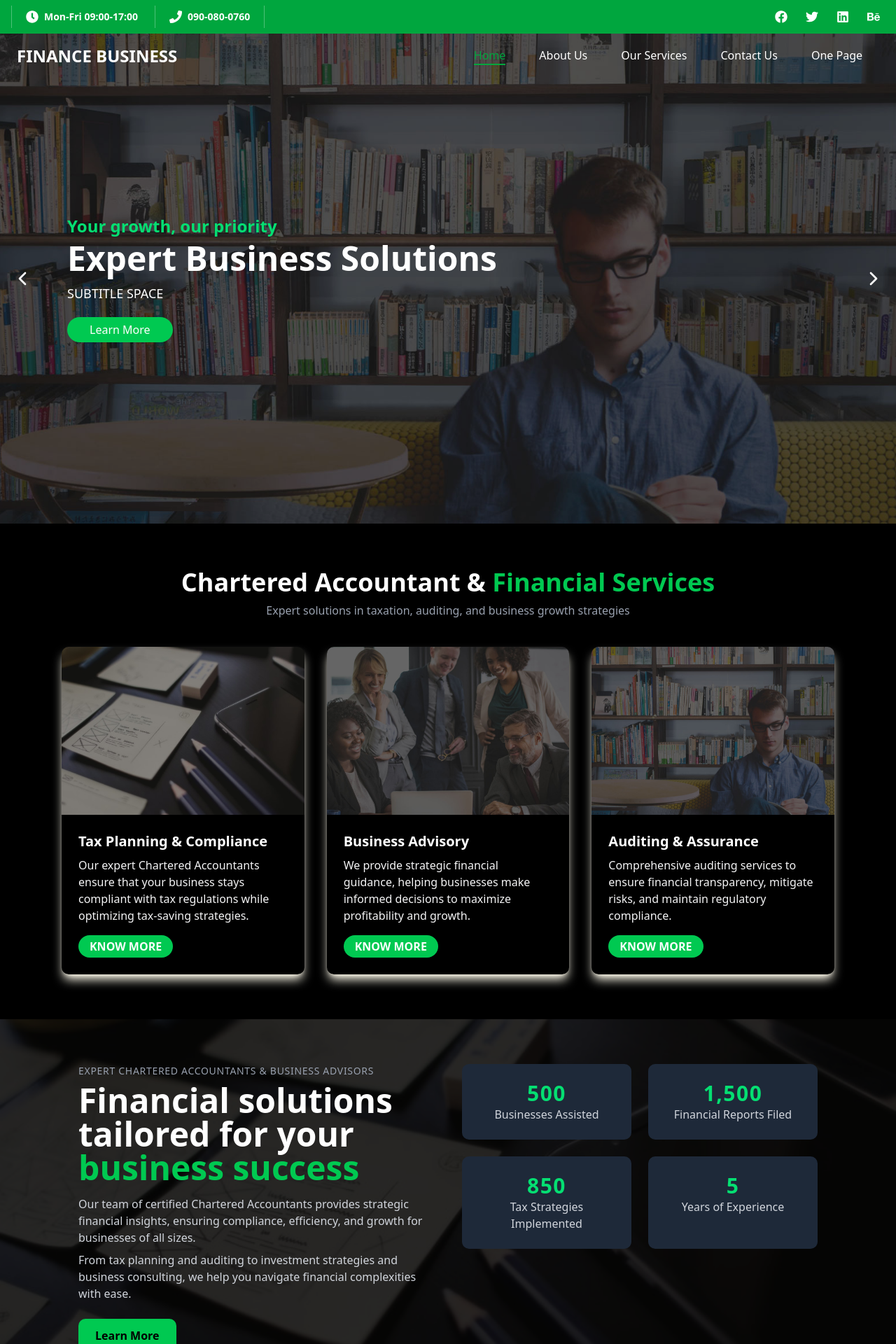
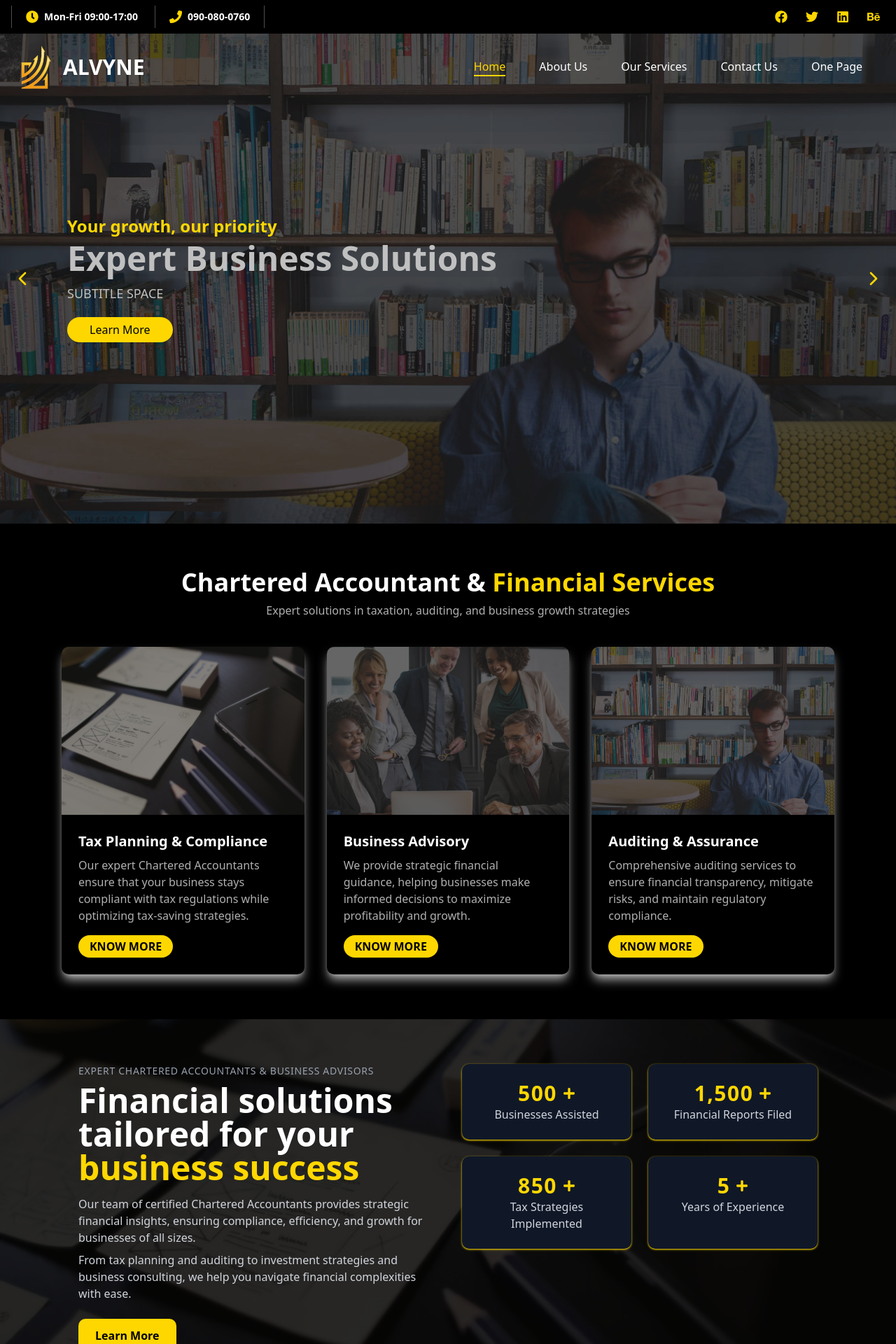
Before and after one commit to beingu15/alvine, a Next.js app: page / in a window 1280 px wide. Shown: the top 1920 px of the page at 70% size. Built offline with nearby package versions, Linux system fonts and the light colour scheme.

Commit message:
colour change

```diff
--- a/src/app/globals.css
+++ b/src/app/globals.css
@@ -49,7 +49,14 @@ body {
     --sidebar-accent-foreground: oklch(0.205 0 0);
     --sidebar-border: oklch(0.922 0 0);
     --sidebar-ring: oklch(0.708 0 0);
-
+    --primary-color: #FFD700; /* Gold */
+    --secondary-color: #B0B0B0; /* Silver */
+    --background-dark: #000000;
+    --text-light: #ffffff;
+    --shadow-color: rgba(255, 215, 0, 0.2);
+    --primary-color: #FFD700;
+  --footer-bg: #07101d;
+  --input-bg: #161b22;
 }
 
   .dark {
--- a/src/components/About.js
+++ b/src/components/About.js
@@ -5,7 +5,7 @@ import { motion } from 'framer-motion';
 
 export default function AboutCompanySection() {
   return (
-    <section className="relative bg-black text-white py-16 flex flex-col md:flex-row items-center  mx-auto px-6 md:px-12 overflow-hidden">
+    <section className="relative bg-black text-white py-16 flex flex-col md:flex-row items-center mx-auto px-6 md:px-12 overflow-hidden">
       {/* Left Image Section */}
       <motion.div
         className="md:w-1/2 relative w-full h-96 md:h-[500px]"
@@ -17,7 +17,7 @@ export default function AboutCompanySection() {
           src="/slide1.jpg" // Change to a relevant image
           alt="Chartered Accountants"
           fill
-          className="object-cover rounded-lg shadow-lg"
+          className="object-cover rounded-lg "
         />
       </motion.div>
 
@@ -32,7 +32,7 @@ export default function AboutCompanySection() {
          WHO WE ARE
         </h4>
         <h2 className="text-3xl md:text-5xl font-bold mt-2">
-          Trusted <span className="text-green-500">Financial Solutions</span> for Your Business
+          Trusted <span className="text-[#FFD700]">Financial Solutions</span> for Your Business
         </h2>
         <p className="mt-4 text-gray-300">
           We are a team of **certified Chartered Accountants** providing **tax planning, auditing, financial consulting, and business advisory** services. Our expertise helps businesses stay compliant, optimize finances, and achieve sustainable growth.
@@ -51,7 +51,7 @@ export default function AboutCompanySection() {
         </ul>
 
         <motion.button
-          className="mt-6 px-6 py-3 bg-green-500 text-black font-semibold rounded-lg hover:bg-green-600 transition"
+          className="mt-6 px-6 py-3 bg-[#FFD700] text-black font-semibold rounded-lg hover:bg-[#E6C200] transition shadow-lg "
           whileHover={{ scale: 1.05 }}
           whileTap={{ scale: 0.95 }}
           transition={{ duration: 0.3 }}
--- a/src/components/Banner.js
+++ b/src/components/Banner.js
@@ -49,14 +49,14 @@ const BannerCarousel = () => {
       {/* Custom Navigation Buttons */}
       <button
         onClick={() => sliderRef.current?.slickPrev()}
-        className="absolute left-4 top-1/2 transform -translate-y-1/2 z-10 text-white hover:bg-opacity-80"
+        className="absolute left-4 top-1/2 transform -translate-y-1/2 z-10 text-[#FFD700] hover:bg-opacity-80"
       >
         <ChevronLeft size={32} />
       </button>
 
       <button
         onClick={() => sliderRef.current?.slickNext()}
-        className="absolute right-4 top-1/2 transform -translate-y-1/2 z-10 text-white hover:bg-opacity-80"
+        className="absolute right-4 top-1/2 transform -translate-y-1/2 z-10 text-[#FFD700] hover:bg-opacity-80"
       >
         <ChevronRight size={32} />
       </button>
@@ -66,23 +66,23 @@ const BannerCarousel = () => {
         {slides.map((slide, index) => (
           <div key={index} className="relative w-full h-[750px] xl:h-[700px] lg:h-[600px] md:h-[500px] sm:h-[400px]">
             <Image
-  src={slide.image}
-  alt={slide.title}
-  fill
-  className="object-cover brightness-80"
-/>
+              src={slide.image}
+              alt={slide.title}
+              fill
+              className="object-cover brightness-80"
+            />
 
-            <div className="absolute inset-0 flex flex-col items-start justify-center px-15 xl:px-24 lg:px-24 md:px-18 sm:px-20 text-white">
-              <h3 className="text-2xl xl:text-2xl lg:text-2xl md:text-2xl sm:text-2xl font-semibold text-green-400 mb-2 xl:mb-1.5 lg:mb-1 md:mb-1 sm:mb-0.5">
+            <div className="absolute inset-0 flex flex-col items-start justify-center px-15 xl:px-24 lg:px-24 md:px-18 sm:px-20 text-[#C0C0C0]">
+              <h3 className="text-xl xl:text-2xl lg:text-2xl md:text-2xl sm:text-2xl font-semibold text-[#FFD700] mb-2 xl:mb-1.5 lg:mb-1 md:mb-1 sm:mb-0.5">
                 {slide.subtitle}
               </h3>
-              <h2 className="text-4xl xl:text-5xl lg:text-6xl md:text-5xl sm:text-4xl font-bold max-w-3xl mb-4 xl:mb-3 lg:mb-2 md:mb-2 sm:mb-1">
+              <h2 className="text-2xl xl:text-5xl lg:text-6xl md:text-5xl sm:text-4xl font-bold max-w-3xl mb-4 xl:mb-3 lg:mb-2 md:mb-2 sm:mb-1">
                 {slide.title}
               </h2>
               <p className="text-lg xl:text-lg lg:text-base md:text-sm sm:text-xs max-w-xl mb-6 xl:mb-5 lg:mb-4 md:mb-3 sm:mb-2">
                 SUBTITLE SPACE
               </p>
-              <Button className="bg-green-500 hover:bg-green-600 text-white px-10 xl:px-8 lg:px-6 md:px-4 py-3 lg:py-2 md:py-1 rounded-full text-lg xl:text-base lg:text-sm md:text-xs sm:text-xs">
+              <Button className="bg-[#FFD700] hover:bg-[#E6C200] text-black px-10 xl:px-8 lg:px-6 md:px-4 py-3 lg:py-2 md:py-1 rounded-full text-lg xl:text-base lg:text-sm md:text-xs sm:text-xs">
                 {slide.buttonText}
               </Button>
             </div>
--- a/src/components/BusinessGrowthSection.js
+++ b/src/components/BusinessGrowthSection.js
@@ -1,5 +1,6 @@
 import Image from "next/image";
 import { NumberTicker } from "./magicui/number-ticker";
+import { FaPlus } from "react-icons/fa"; // Import Plus Icon
 
 export default function BusinessGrowthSection() {
   return (
@@ -22,8 +23,8 @@ export default function BusinessGrowthSection() {
             Expert Chartered Accountants & Business Advisors
           </h4>
           <h2 className="text-3xl md:text-5xl font-bold mt-2">
-            Financial solutions tailored for your {" "}
-            <span className="text-green-500">business success</span>
+            Financial solutions tailored for your{" "}
+            <span className="text-[#FFD700]">business success</span>
           </h2>
           <p className="mt-4 text-gray-300">
             Our team of certified Chartered Accountants provides strategic financial insights, ensuring compliance, efficiency, and growth for businesses of all sizes.
@@ -32,7 +33,7 @@ export default function BusinessGrowthSection() {
             From tax planning and auditing to investment strategies and business consulting, we help you navigate financial complexities with ease.
           </p>
 
-          <button className="mt-6 px-6 py-3 bg-green-500 text-black font-semibold rounded-lg hover:bg-green-600 transition">
+          <button className="mt-6 px-6 py-3 bg-[#FFD700] text-black font-semibold rounded-lg hover:bg-[#E6C200] transition">
             Learn More
           </button>
         </div>
@@ -47,14 +48,17 @@ export default function BusinessGrowthSection() {
           ].map((stat, index) => (
             <div
               key={index}
-              className="bg-gray-800 bg-opacity-60 p-6 text-center rounded-lg"
+              className="bg-gray-900 bg-opacity-80 p-6 text-center rounded-lg shadow-sm shadow-[#FFD700]"
             >
-              {/* Number Ticker */}
-              <NumberTicker
-                value={stat.number}
-                duration={2.5} // Adjust the animation duration
-                className="text-3xl font-bold text-green-400"
-              />
+              {/* Number Ticker + Plus Icon */}
+              <div className="flex items-center justify-center space-x-2">
+                <NumberTicker
+                  value={stat.number}
+                  duration={2.5} // Adjust the animation duration
+                  className="text-3xl font-bold text-[#FFD700]"
+                />
+                <FaPlus className="text-[#FFD700] text-lg" />
+              </div>
               <p className="text-gray-300">{stat.label}</p>
             </div>
           ))}
--- a/src/components/Footer.js
+++ b/src/components/Footer.js
@@ -1,90 +1,67 @@
-'use client'; // Add this directive at the top
+'use client';
 
 import Image from 'next/image';
 import Link from 'next/link';
 
 const Footer = () => {
   return (
-    <footer className="bg-[#00102B] text-gray-300 py-10 px-8 ">
+    <footer className="bg-[var(--footer-bg)] text-gray-300 py-10 px-8">
       <div className="max-w-7xl mx-auto grid grid-cols-2 md:grid-cols-3 gap-10">
-        {/* "We Do" Section */}
+        {/* Quick Links */}
         <div>
           <h3 className="text-white text-lg font-semibold mb-4">Quick Links</h3>
           <ul className="space-y-2">
-          <li>
-              <Link href="/" className="hover:text-white">
-                Home
-              </Link>
-            </li>
-            <li>
-              <Link href="/About-Us" className="hover:text-white">
-                About Us
-              </Link>
-            </li>
-
-
-
-            <li>
-              <Link href="/Companies" className="hover:text-white">
-                Companies
-              </Link>
-            </li>
-            <li>
-              <Link href="/media" className="hover:text-white">
-               Media
-              </Link>
-            </li>
-
-            <li>
-              <Link href="/Contact-Us" className="hover:text-white">
-               Contact Us
-              </Link>
-            </li>
+            {[
+              { name: 'Home', href: '/' },
+              { name: 'About Us', href: '/About-Us' },
+              { name: 'Companies', href: '/Companies' },
+              { name: 'Media', href: '/media' },
+              { name: 'Contact Us', href: '/Contact-Us' },
+            ].map((link) => (
+              <li key={link.href}>
+                <Link href={link.href} className="hover:text-[var(--primary-color)] transition">
+                  {link.name}
+                </Link>
+              </li>
+            ))}
           </ul>
         </div>
 
-        {/* "Follow" Section */}
+        {/* Follow Section */}
         <div>
           <h3 className="text-white text-lg font-semibold mb-4">Follow</h3>
           <ul className="space-y-2">
-            <li>
-              <Link href="https://instagram.com" className="hover:text-white" target="_blank">
-                Instagram
-              </Link>
-            </li>
-            <li>
-              <Link href="https://linkedin.com" className="hover:text-white" target="_blank">
-                LinkedIn
-              </Link>
-            </li>
-            <li>
-              <Link href="https://whatsapp.com" className="hover:text-white" target="_blank">
-                WhatsApp
-              </Link>
-            </li>
+            {[
+              { name: 'Instagram', href: 'https://instagram.com' },
+              { name: 'LinkedIn', href: 'https://linkedin.com' },
+              { name: 'WhatsApp', href: 'https://whatsapp.com' },
+            ].map((social) => (
+              <li key={social.href}>
+                <Link href={social.href} className="hover:text-[var(--primary-color)] transition" target="_blank" aria-label={`Follow us on ${social.name}`}>
+                  {social.name}
+                </Link>
+              </li>
+            ))}
           </ul>
         </div>
 
         {/* Newsletter Section */}
         <div>
-          <h3 className="text-white text-lg font-semibold mb-4 whitespace-nowrap" >Stay up to date.</h3>
+          <h3 className="text-white text-lg font-semibold mb-4">Stay up to date</h3>
           <form className="flex flex-col space-y-4">
             <input
               type="email"
               placeholder="Email"
-              className="bg-[#161b22] text-gray-300 px-4 py-2 rounded-md focus:outline-none md:w-full w-72"
+              className="bg-[var(--input-bg)] text-gray-300 px-4 py-2 rounded-md focus:outline-none md:w-full w-72"
               required
             />
             <label className="flex items-center space-x-2 text-sm">
-              <input
-                type="checkbox"
-                className="form-checkbox bg-[#161b22] border-gray-600 text-white focus:ring-white"
-              />
-              <span className='whitespace-nowrap'>Yes, subscribe </span>
+              <input type="checkbox" className="form-checkbox border-gray-600 focus:ring-white" />
+              <span>Yes, subscribe</span>
             </label>
             <button
               type="submit"
-              className="bg-white text-black px-6 py-2 rounded-full font-semibold hover:bg-gray-200 transition duration-300"
+              className="bg-white text-black px-6 py-2 rounded-full font-semibold hover:bg-gray-200 transition"
             >
               Submit
             </button>
@@ -95,11 +72,10 @@ const Footer = () => {
       {/* Bottom Section */}
       <div className="mt-10 text-center border-t border-gray-700 pt-4">
         <Image src="/next.svg" alt="Logo" width={50} height={50} className="mx-auto mb-2" />
-
-        <p className="text-gray-500 text-xs"></p>
-        <p className="text-gray-500 text-xs mt-4">© {new Date().getFullYear()} by LAVIZZA</p>
-
-      <Link href="/TermsOfService" className="text-gray-500 text-sm hover:text-blue-400">Terms of Service</Link>
+        <p className="text-gray-500 text-xs">© {new Date().getFullYear()} by LAVIZZA</p>
+        <Link href="/TermsOfService" className="text-gray-500 text-sm hover:text-[var(--primary-color)]">
+          Terms of Service
+        </Link>
       </div>
     </footer>
   );
--- a/src/components/Navbar.js
+++ b/src/components/Navbar.js
@@ -1,6 +1,7 @@
 'use client';
 
 import { useState, useEffect } from 'react';
+import Image from 'next/image';
 import Link from 'next/link';
 import { usePathname } from 'next/navigation';
 import { Menu, X } from 'lucide-react';
@@ -9,7 +10,7 @@ import { motion, AnimatePresence } from 'framer-motion';
 export default function Navbar() {
   const [isScrolled, setIsScrolled] = useState(false);
   const [isOpen, setIsOpen] = useState(false);
-  const pathname = usePathname(); // Get the current route
+  const pathname = usePathname();
 
   useEffect(() => {
     const handleScroll = () => {
@@ -20,40 +21,39 @@ export default function Navbar() {
     return () => window.removeEventListener('scroll', handleScroll);
   }, []);
 
-  // Animation variants for mobile menu
   const menuVariants = {
-    open: {
-      opacity: 1,
-      y: 0,
-      transition: { type: 'spring', stiffness: 300, damping: 24 },
-    },
-    closed: {
-      opacity: 0,
-      y: -20,
-      transition: { duration: 0.2 },
-    },
+    open: { opacity: 1, y: 0, transition: { type: 'spring', stiffness: 300, damping: 24 } },
+    closed: { opacity: 0, y: -20, transition: { duration: 0.2 } },
   };
 
   return (
     <nav
       className={`w-full top-0 left-0 z-50 transition-all duration-300 ${
-        isScrolled ? 'fixed bg-white shadow-md' : 'relative bg-transparent'
+        isScrolled ? 'fixed bg-black shadow-md' : 'relative bg-transparent'
       }`}
     >
       <div className="container mx-auto flex items-center justify-between px-6 py-4">
-        {/* Logo */}
-        <Link
-          href="/"
-          className={`text-2xl font-bold uppercase ${
-            isScrolled ? 'text-green-600' : 'text-white'
-          }`}
-        >
-          Finance Business
+        {/* Logo & Brand Name */}
+        <Link href="/" className="flex items-center space-x-2">
+          <Image
+            src="/logo.png" // 🔹 Replace with actual logo path
+            alt="Alvyne Logo"
+            width={isScrolled ? 40 : 50} // 🔺 Increased Logo Size
+            height={isScrolled ? 40 : 50}
+            className="transition-all duration-300"
+          />
+          <span
+            className={`ml-2 text-3xl font-bold uppercase transition-all duration-300 ${
+              isScrolled ? 'text-[#FFD700]' : 'text-white'
+            }`}
+          >
+            ALVYNE
+          </span>
         </Link>
 
-        {/* Mobile Menu Button with Rotation Effect */}
+        {/* Mobile Menu Button */}
         <button
-          className="lg:hidden text-green-600 focus:outline-none"
+          className="lg:hidden text-[#FFD700] focus:outline-none"
           onClick={() => setIsOpen(!isOpen)}
         >
           <motion.div
@@ -78,11 +78,11 @@ export default function Navbar() {
               href={item.href}
               className={`mx-6 font-light ${
                 pathname === item.href
-                  ? 'text-green-600 border-b-2 border-green-600' // ✅ Green with underline (Desktop)
+                  ? 'text-[#FFD700] border-b-2 border-[#FFD700]' // Gold with underline (Active)
                   : isScrolled
-                  ? 'text-black'
+                  ? 'text-[#B0B0B0]' // Silver when scrolled
                   : 'text-white'
-              } hover:text-green-600`}
+              } hover:text-[#FFD700]`}
             >
               {item.name}
             </Link>
@@ -93,7 +93,7 @@ export default function Navbar() {
         <AnimatePresence>
           {isOpen && (
             <motion.ul
-              className="absolute top-full left-0 w-full lg:hidden bg-white text-center shadow-md"
+              className="absolute top-full left-0 w-full lg:hidden bg-black text-center shadow-md"
               variants={menuVariants}
               initial="closed"
               animate="open"
@@ -110,10 +110,8 @@ export default function Navbar() {
                   <Link
                     href={item.href}
                     className={`block py-2 px-4 ${
-                      pathname === item.href
-                        ? 'text-green-600' // ✅ Green (Mobile) but NO underline
-                        : 'text-gray-800'
-                    } hover:text-green-600`}
+                      pathname === item.href ? 'text-[#FFD700]' : 'text-white'
+                    } hover:text-[#FFD700]`}
                     onClick={() => setIsOpen(false)}
                   >
                     {item.name}
--- a/src/components/Services.js
+++ b/src/components/Services.js
@@ -30,10 +30,10 @@ export default function ServicesSection() {
         whileInView={{ opacity: 1, y: 0 }}
         transition={{ duration: 0.8 }}
       >
-        Chartered Accountant & <span className="text-green-500">Financial Services</span>
+        Chartered Accountant & <span className="text-[#FFD700]">Financial Services</span>
       </motion.h2>
       <motion.p
-        className="mt-2 text-gray-400"
+        className="mt-2 text-[#B0B0B0]"
         initial={{ opacity: 0, y: -20 }}
         whileInView={{ opacity: 1, y: 0 }}
         transition={{ duration: 0.8 }}
@@ -45,7 +45,7 @@ export default function ServicesSection() {
         {services.map((service, index) => (
           <motion.div
             key={index}
-            className="text-black rounded-lg shadow-lg shadow-amber-50 overflow-hidden"
+            className="text-black rounded-lg shadow-lg shadow-[#AFAFAF] overflow-hidden"
             initial={{ opacity: 0, y: 50 }}
             whileInView={{ opacity: 1, y: 0 }}
             transition={{ duration: 0.6, delay: index * 0.2 }}
@@ -56,9 +56,9 @@ export default function ServicesSection() {
             </div>
             <div className="p-6 text-left">
               <h3 className="text-xl font-semibold text-white">{service.title}</h3>
-              <p className="mt-2 text-zinc-100">{service.description}</p>
+              <p className="mt-2 text-[#B0B0B0]">{service.description}</p>
               <motion.button
-                className="mt-4 text-base bg-green-500 hover:bg-green-600 text-white px-4 py-1 rounded-3xl font-bold transition"
+                className="mt-4 text-base bg-[#FFD700] hover:bg-[#C5A600] text-black px-4 py-1 rounded-3xl font-bold transition"
                 whileHover={{ scale: 1.1 }}
                 whileTap={{ scale: 0.95 }}
               >
--- a/src/components/SubHeader.js
+++ b/src/components/SubHeader.js
@@ -1,18 +1,20 @@
-
-
-import { FaClock, FaPhone, FaFacebook, FaTwitter, FaLinkedin, FaBehance } from "react-icons/fa";
+import {
+  FaClock, FaPhone, FaFacebook, FaTwitter, FaLinkedin, FaBehance
+} from "react-icons/fa";
 
 export default function SubHeader() {
   return (
-    <div className="bg-green-600 text-white text-sm hidden md:flex items-center h-12">
+    <div className="bg-black text-white text-sm hidden md:flex items-center h-12">
       <div className="container mx-auto flex justify-between px-4">
         {/* Left - Contact Info */}
         <div className="flex space-x-6 font-semibold">
           <a href="#" className="flex items-center border-l border-white/30 pl-5">
-            <FaClock className="mr-2 text-lg" /> Mon-Fri 09:00-17:00
+            <FaClock className="mr-2 text-lg text-[var(--primary-color)]" />
+            Mon-Fri 09:00-17:00
           </a>
           <a href="#" className="flex items-center border-x border-white/30 px-5">
-            <FaPhone className="mr-2 text-lg" /> 090-080-0760
+            <FaPhone className="mr-2 text-lg text-[var(--primary-color)]" />
+            090-080-0760
           </a>
         </div>
 
@@ -23,11 +25,12 @@ export default function SubHeader() {
             { icon: FaTwitter, name: "twitter" },
             { icon: FaLinkedin, name: "linkedin" },
             { icon: FaBehance, name: "behance" }
-          ].map(({ icon: Icon, name }, index) => (
+          ].map(({ icon: Icon, name }) => (
             <a
               key={name}
               href="#"
-              className="w-8 h-8 flex items-center justify-center text-white hover:opacity-75"
+              className="w-8 h-8 flex items-center justify-center
+                         text-[var(--primary-color)] hover:text-white transition"
             >
               <Icon size={18} />
             </a>
```
Also changed, not shown: public/Logoalvyne.png (added), public/logo.png (added).
